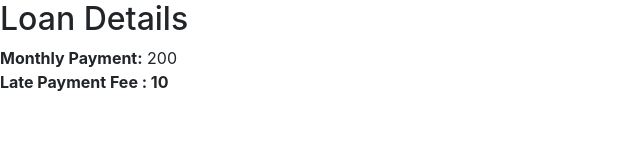
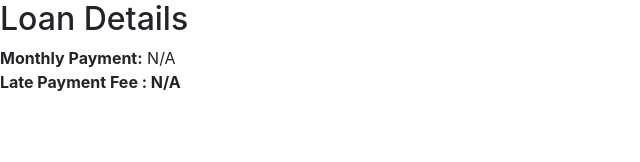
Before and after one commit to Marcel-Ng/WH-FE-NG-TEST, an Angular app: page /test-one in a window 1280 px wide. Shown: the top 162 px of the page, without its empty margins (0-640 px from the left). Built offline with nearby package versions, Linux system fonts and the light colour scheme.

Commit message:
Finished the test01

```diff
--- a/src/app/app.module.ts
+++ b/src/app/app.module.ts
@@ -2,6 +2,7 @@ import { BrowserModule } from '@angular/platform-browser';
 import { NgModule, Component,ErrorHandler } from '@angular/core';
 import { CommonModule } from '@angular/common';
 import { RouterModule } from "@angular/router";
+import { Test01Component } from './test-01';
 
 @Component({
     selector : 'app-root',
@@ -12,7 +13,8 @@ export class AppComponent {}
 
 @NgModule({
   declarations: [
-    AppComponent
+    AppComponent,
+    Test01Component
   ],
   imports: [
     BrowserModule,
--- a/src/app/test-01.ts
+++ b/src/app/test-01.ts
@@ -12,14 +12,46 @@ import { RouterModule } from "@angular/router";
     selector : 'ng-app',
     template : `<div>
                     <h2>Loan Details</h2>
-                    <b>Monthly Payment:</b> {{monthly_payment}} <br/>
-                    <b>Late Payment Fee : {{late_payment}}</b> <br/>
+                    <b>Monthly Payment:</b> {{ isMoney(loan_amount)? (monthly_payment | currency) : "N/A"}} <br/>
+                    <b>Late Payment Fee : {{isMoney(loan_amount)? (late_payment | currency) : "N/A"}}</b> <br/>
                 </div>`
 })
 export class Test01Component {
-    loan_amount:number = 1000;
-    monthly_payment:number = 200;
-    late_payment = 10;
+    loan_amount = '';
+    public monthly_payment = this.getMonthlyPayament();
+    public late_payment = this.getLatePayment();
+
+    /**
+     *
+     * @param amount
+     * @returns
+     * Determine if the loan_amount is in zero or empty
+     */
+    public isMoney(amount): boolean{
+        const money = + amount;
+        return (isNaN(money) === true || money === 0)? false : true;
+    }
+
+    /**
+     *
+     * @returns
+     * Calculate the monthly payment
+     */
+    private getMonthlyPayament(): Number{
+        const amount = + this.loan_amount // making sure that the loan amount is numeric
+        return (2 / 100) * amount;
+    }
+
+    /**
+     *
+     * @returns
+     * Calculate the late payment
+     */
+    private getLatePayment(): Number{
+        const amount = + this.loan_amount
+        return (2 / 100) * amount;
+     }
+
 }
 
 @NgModule({
@@ -31,6 +63,6 @@ export class Test01Component {
             }
         ])
     ],
-    declarations : [Test01Component]
+    // declarations : [Test01Component]
 })
 export class Test01Module {}
```
